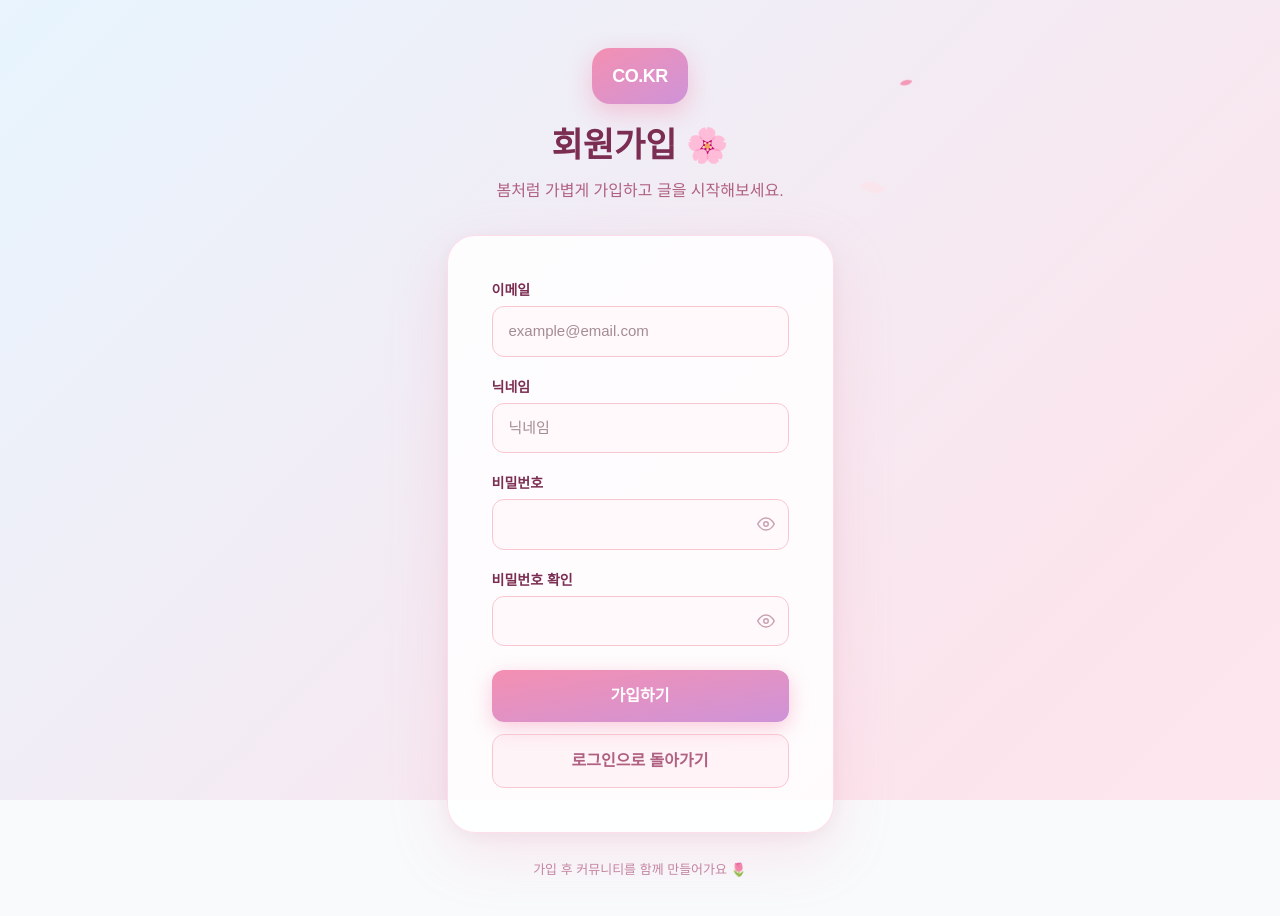
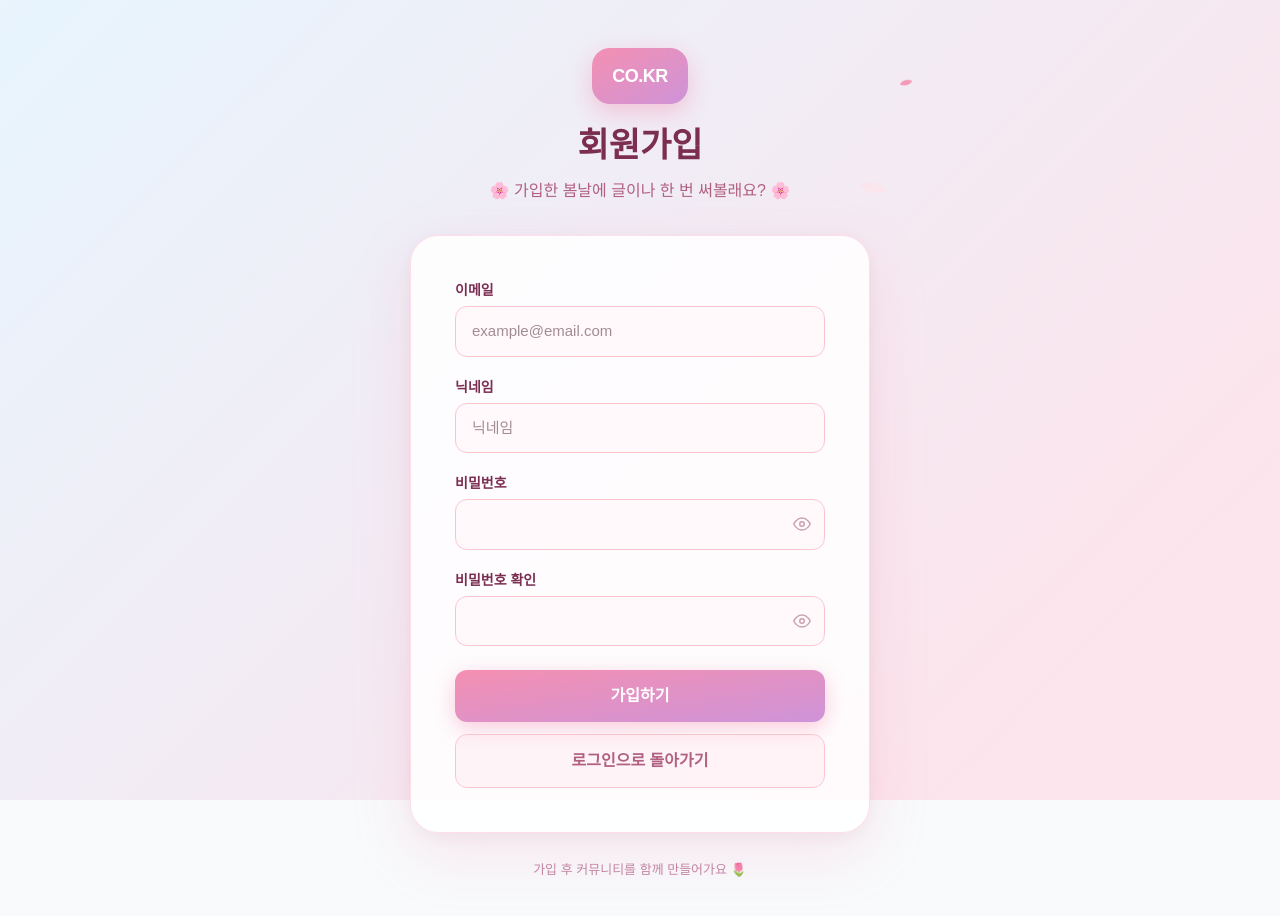
Before and after one commit to KANG0417/bix-payments-front-project, a Next.js app: page /signup in a window 1280 px wide. Shown: the top 916 px of the page. Built offline with nearby package versions, Linux system fonts and the light colour scheme.

Commit message:
푸터 추가

```diff
--- a/app/(auth)/layout.tsx
+++ b/app/(auth)/layout.tsx
@@ -4,8 +4,6 @@ export default function AuthLayout({
   children: React.ReactNode;
 }) {
   return (
-    <div className="flex min-h-screen flex-col items-center justify-center bg-slate-50 px-4 dark:bg-slate-900">
-      {children}
-    </div>
+    <div className="bg-slate-50 px-4 dark:bg-slate-900">{children}</div>
   );
 }
--- a/app/(protected)/dashboard/[id]/page.tsx
+++ b/app/(protected)/dashboard/[id]/page.tsx
@@ -580,14 +580,14 @@ export default function DashboardPostDetailPage() {
                 <div className="flex items-center justify-center">
                   <Link
                     href={`${ROUTES.DASHBOARD}?category=${effectiveCategory}&sort=${sortOrder}`}
-                    className="group inline-flex h-9 w-9 items-center justify-center gap-0 overflow-hidden rounded-xl border border-slate-200 bg-white px-0 transition-all duration-300 hover:w-28 hover:justify-start hover:gap-2 hover:bg-slate-50 hover:px-2"
+                    className="group inline-flex h-9 w-9 items-center justify-center gap-0 overflow-hidden rounded-xl bg-[#fff9cc] px-0 transition-all duration-300 hover:w-28 hover:justify-start hover:gap-2 hover:bg-[#fff4b0] hover:px-2"
                   >
                     <span className="flex h-5 w-5 flex-col justify-center gap-0.5">
-                      <span className="h-0.5 w-4 rounded bg-slate-500" />
-                      <span className="h-0.5 w-4 rounded bg-slate-500" />
-                      <span className="h-0.5 w-4 rounded bg-slate-500" />
+                      <span className="h-0.5 w-4 rounded bg-amber-700" />
+                      <span className="h-0.5 w-4 rounded bg-amber-700" />
+                      <span className="h-0.5 w-4 rounded bg-amber-700" />
                     </span>
-                    <span className="max-w-0 -translate-x-1 whitespace-nowrap text-sm font-semibold text-slate-700 opacity-0 transition-all duration-300 ease-out group-hover:max-w-[72px] group-hover:translate-x-0 group-hover:opacity-100">
+                    <span className="max-w-0 -translate-x-1 whitespace-nowrap text-sm font-semibold text-amber-800 opacity-0 transition-all duration-300 ease-out group-hover:max-w-[72px] group-hover:translate-x-0 group-hover:opacity-100">
                       목록으로
                     </span>
                   </Link>
--- a/app/(protected)/layout.tsx
+++ b/app/(protected)/layout.tsx
@@ -1,5 +1,6 @@
 import { AuthGuard } from "@widgets/auth/AuthGuard";
 import { GlobalNavBar } from "@widgets/layout/GlobalNavBar";
+import { Footer } from "@widgets/layout/Footer";
 import { FloatingWriteAndScrollTop } from "@features/post-write/ui/FloatingWriteAndScrollTop";
 
 export default function ProtectedLayout({
@@ -9,9 +10,10 @@ export default function ProtectedLayout({
 }) {
   return (
     <AuthGuard>
-      <div className="min-h-screen bg-slate-50 dark:bg-slate-900">
+      <div className="flex min-h-screen flex-col bg-slate-50 dark:bg-slate-900">
         <GlobalNavBar />
-        <main className="mx-auto max-w-5xl px-4 pb-24 pt-6">{children}</main>
+        <main className="mx-auto w-full max-w-5xl flex-1 px-4 pb-24 pt-6">{children}</main>
+        <Footer />
         <FloatingWriteAndScrollTop />
       </div>
     </AuthGuard>
--- a/src/features/auth/ui/LoginForm/LoginForm.tsx
+++ b/src/features/auth/ui/LoginForm/LoginForm.tsx
@@ -182,7 +182,7 @@ export function LoginForm() {
         />
       ))}
 
-      <main className="relative z-20 flex min-h-screen items-center justify-center px-4 py-12">
+      <main className="relative z-20 flex w-full items-center justify-center px-4 py-12">
         <article
           className="w-full max-w-[440px]"
           style={{ animation: "fadeUp 0.7s cubic-bezier(0.16,1,0.3,1) forwards" }}
--- a/src/features/auth/ui/SignupForm/SignupForm.tsx
+++ b/src/features/auth/ui/SignupForm/SignupForm.tsx
@@ -125,7 +125,7 @@ export function SignupForm() {
         />
       ))}
 
-      <main className="relative z-20 flex min-h-screen items-center justify-center px-4 py-12">
+      <main className="relative z-20 flex w-full items-center justify-center px-4 py-12">
         <article
           className="w-full max-w-[460px]"
           style={{ animation: "fadeUp 0.7s cubic-bezier(0.16,1,0.3,1) forwards" }}
@@ -138,10 +138,10 @@ export function SignupForm() {
               CO.KR
             </figure>
             <h1 className="m-0 text-[clamp(26px,5vw,34px)] font-black text-[#7b2d52]">
-              회원가입 🌸
+              회원가입
             </h1>
             <p className="mt-2 text-[clamp(14px,3vw,16px)] text-[#b06080]">
-              봄처럼 가볍게 가입하고 글을 시작해보세요.
+            🌸 가입한 봄날에 글이나 한 번 써볼래요? 🌸
             </p>
           </header>
 
--- /dev/null
+++ b/src/widgets/layout/Footer/Footer.tsx
@@ -0,0 +1,15 @@
+interface FooterProps {
+  maxWidthClassName?: string;
+}
+
+export function Footer({ maxWidthClassName = "max-w-5xl" }: FooterProps) {
+  return (
+    <footer className="px-4 py-8">
+      <div
+        className={`mx-auto w-full ${maxWidthClassName} border-t border-slate-200 pt-5 text-center text-xs font-semibold text-slate-500`}
+      >
+        © kang
+      </div>
+    </footer>
+  );
+}
--- /dev/null
+++ b/src/widgets/layout/Footer/index.ts
@@ -0,0 +1 @@
+export { Footer } from "./Footer";
```
